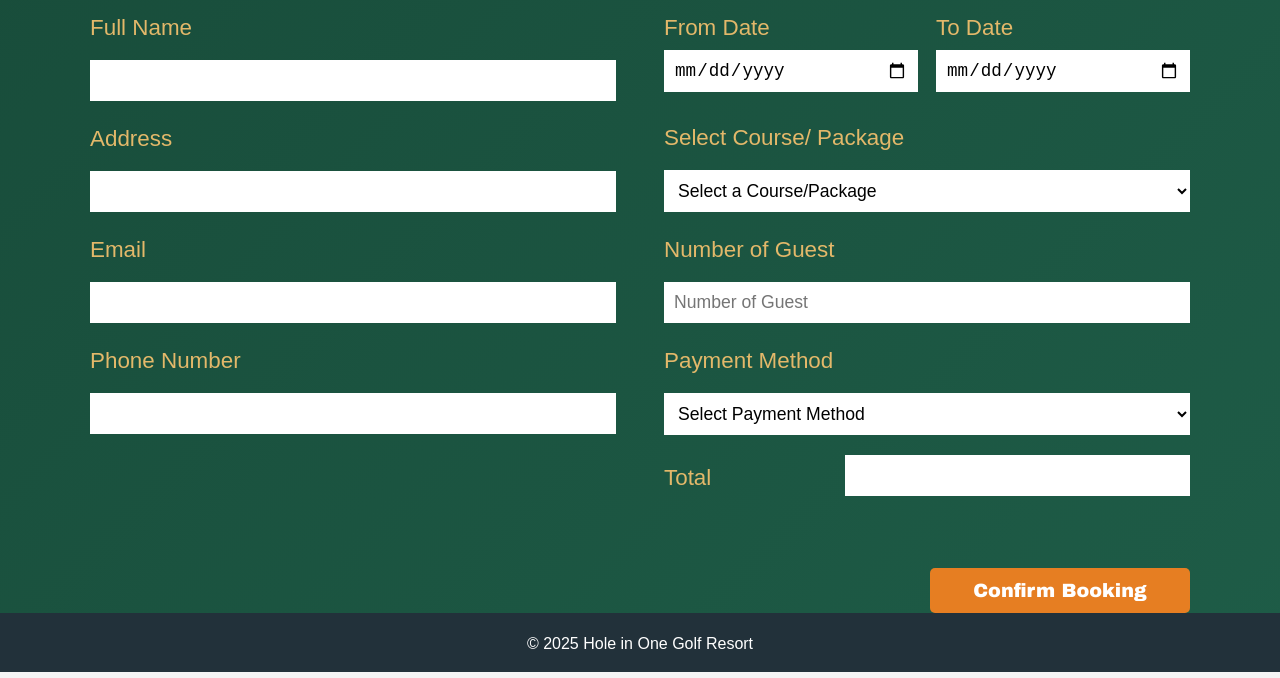
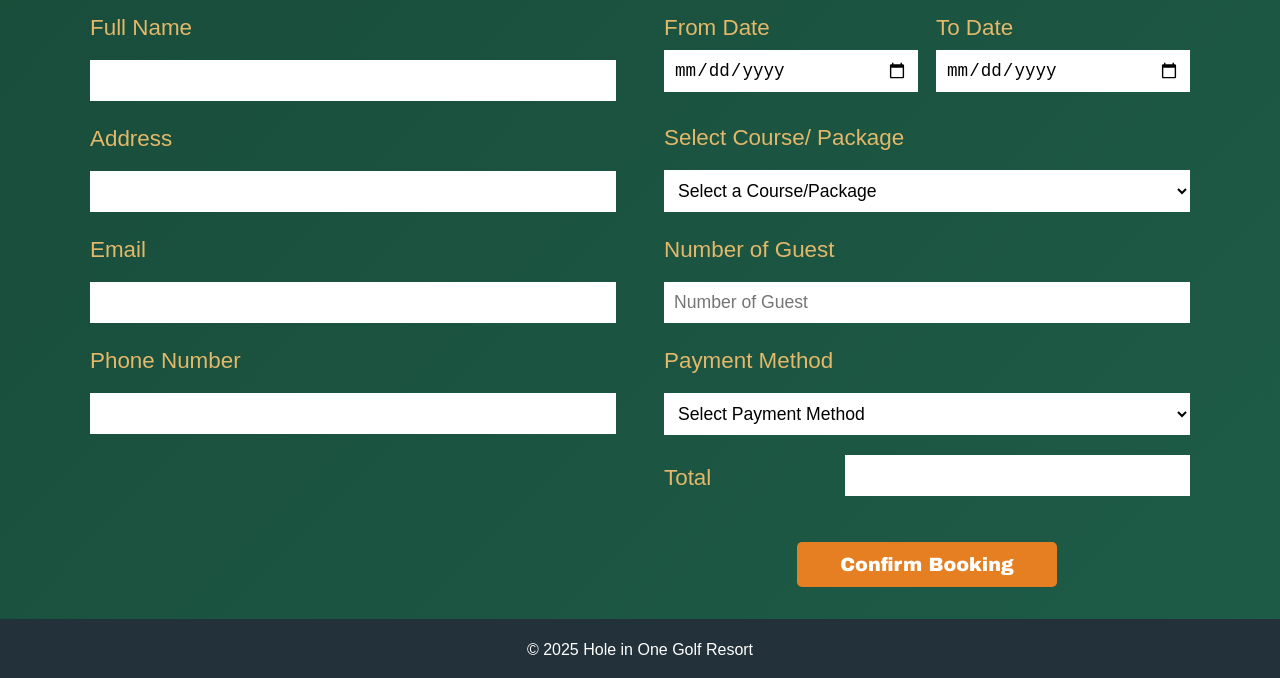
Before and after one commit to PPK2025/hole-in-one-resort, a website: page booking-form.html in a window 1280 px wide. Shown: the part 195-873 px from the top of the page. Drawn offline with Linux system fonts and the light colour scheme.

Commit message:
Move Confirm Booking button under Total field and center align it for better UX

```diff
--- a/booking-form.html
+++ b/booking-form.html
@@ -71,11 +71,11 @@
                             <label for="total" style="flex:1;">Total</label>
                             <input type="text" id="total" name="total" style="flex:2;" readonly>
                         </div>
+                        <div style="display: flex; justify-content: center; width: 100%; margin-top: 18px;">
+                            <button type="submit" class="booking-btn">Confirm Booking</button>
+                        </div>
                     </div>
                 </form>
-                <div class="booking-btn-row">
-                    <button type="submit" form="bookingForm" class="booking-btn">Confirm Booking</button>
-                </div>
                 <div id="booking-confirmation-message" style="display:none; margin-top:40px; text-align:center; font-size:1.3rem; color:#184C3A; background:#fff; border-radius:8px; box-shadow:0 4px 24px rgba(0,0,0,0.10); padding:48px 24px; max-width:480px; margin-left:auto; margin-right:auto;">
                     Thank You for booking with Hole in One Resort. Your reservation has been confirmed.<br>We will contact you shortly.
                 </div>
```
